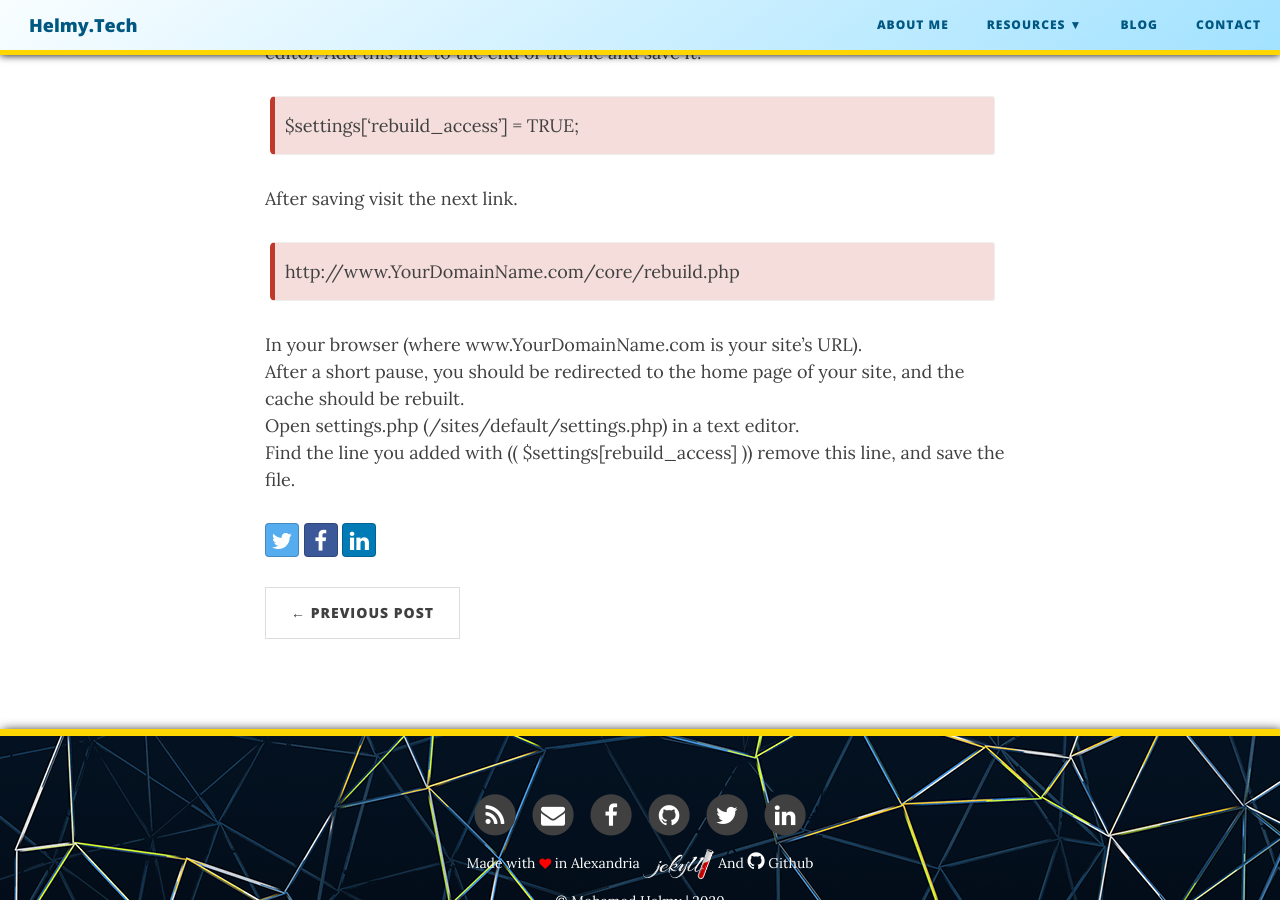
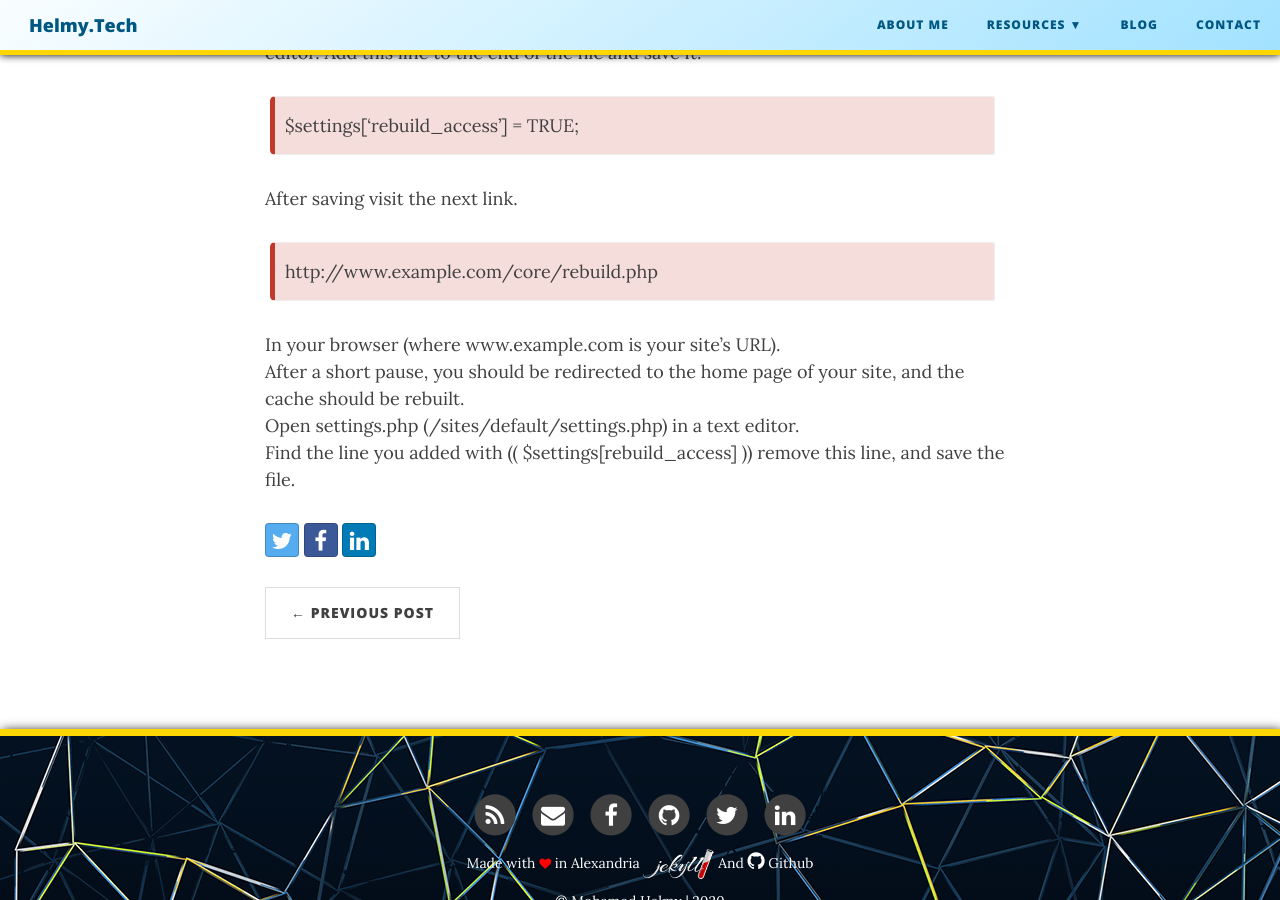
Before and after one commit to M-Helmy/m-helmy.github.io, a Jekyll site: the page built from _posts/2020-05-07-Drupal 8 Clearing the Cache.md, in a window 1280 px wide and 900 px high, scrolled down 637 px. Built offline with Jekyll 4.4.1, drawn with Linux system fonts in a browser that asks for light colours; nearby versions of some CDN libraries.

Commit message:
Update 2020-05-07-Drupal 8 Clearing the Cache.md

```diff
--- a/_posts/2020-05-07-Drupal 8 Clearing the Cache.md
+++ b/_posts/2020-05-07-Drupal 8 Clearing the Cache.md
@@ -17,9 +17,9 @@ $settings['rebuild_access'] = TRUE;<br/>
 After saving visit the next link.<br/>
 
 {: .box-error}
-http://www.YourDomainName.com/core/rebuild.php <br/>
+http://www.example.com/core/rebuild.php<br/>
 
-In your browser (where www.YourDomainName.com is your site’s URL).<br/>
+In your browser (where www.example.com is your site’s URL).<br/>
 After a short pause, you should be redirected to the home page of your site, and the cache should be rebuilt.<br/>
 Open settings.php (/sites/default/settings.php) in a text editor.<br/>
 Find the line you added with (( $settings[rebuild_access] )) remove this line, and save the file.<br/>
```
